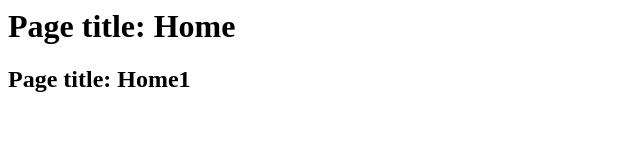
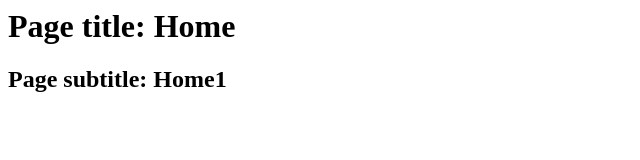
Before and after one commit to mibajic/gitTest, a plain HTML site: page index.html in a window 1280 px wide. Shown: the full height of the page, 0-640 px from the left. Drawn offline with Linux system fonts and the light colour scheme.

Commit message:
Change content

```diff
--- a/index.html
+++ b/index.html
@@ -1,2 +1,2 @@
 <h1>Page title: Home </h1>
-<h2>Page title: Home1</h1>
+<h2>Page subtitle: Home1</h1>
```
Also changed, not shown: about.html (+1 -1 lines).
